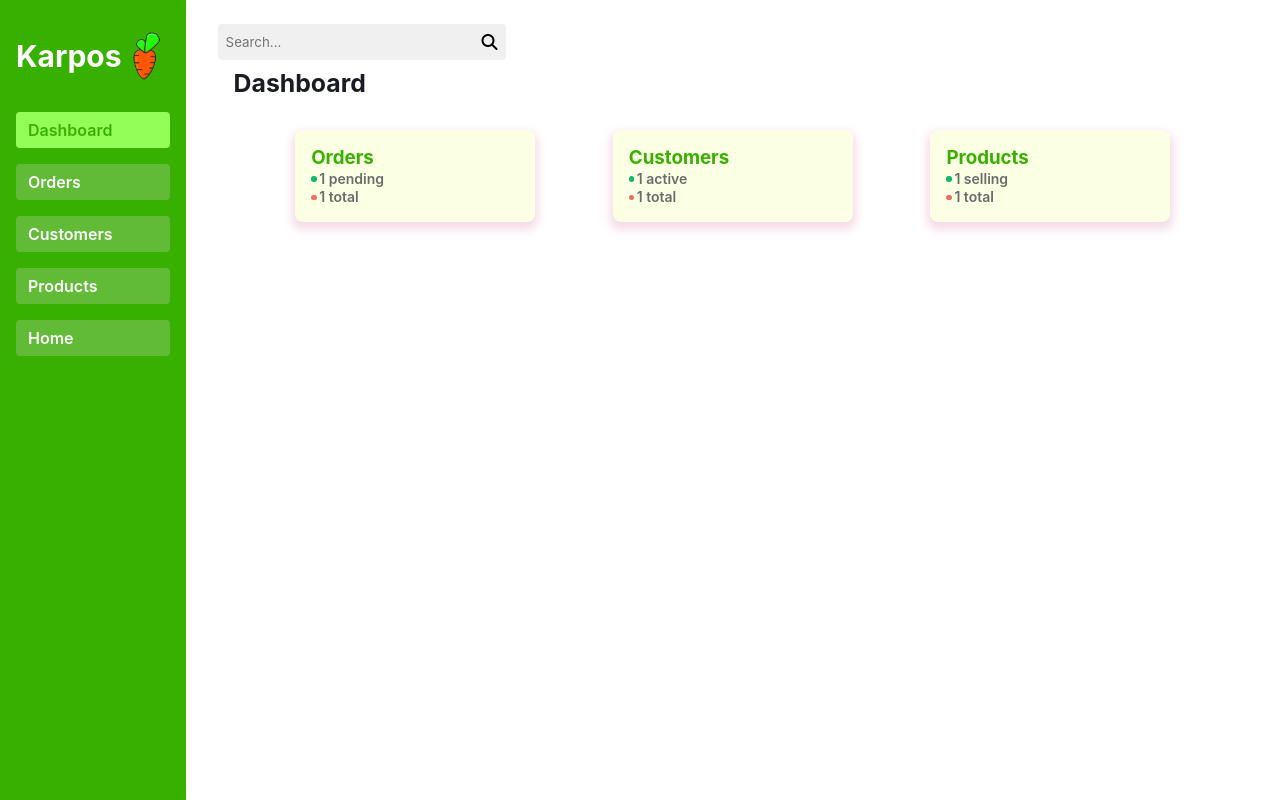
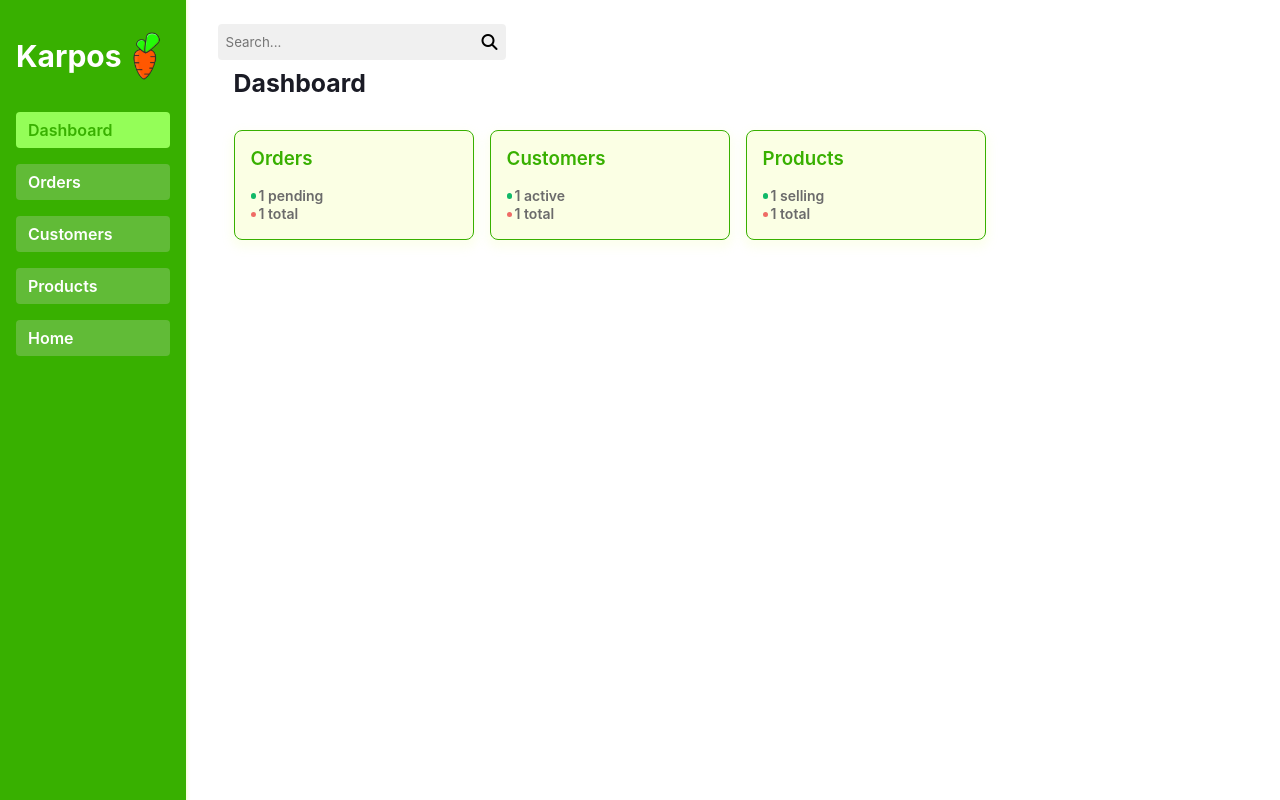
Before and after one commit to chochodev/GroceryApp, a Flask app: page /admin_panel/dashboard in a window 1280 px wide. Run offline with Flask 3, Linux system fonts and the light colour scheme; a user stored in the database is signed in; tables that the repository leaves empty hold one stand-in row (values such as "Sample post"); parts of the project's set-up code (start-up, migrations or seed data) failed here and were passed over; some libraries are stand-ins or nearby versions.

Commit message:
update: css styling

```diff
--- a/website/static/css/admin/dashboard.css
+++ b/website/static/css/admin/dashboard.css
@@ -20,7 +20,7 @@
 
 #dashboard .search-form .search-input:focus {
     border: none;
-    box-shadow: 0 0 2px 3px rgba(185, 17, 96, .25);
+    box-shadow: 0 0 2px 3px rgba(235, 255, 144, .25);
 }
 
 #dashboard .search-form .search-cta {
@@ -54,15 +54,18 @@
 }
 
 #dashboard .main .brief-contents .content {
+    gap: 1rem;
     max-width: 15rem;
     padding: 1rem;
     border-radius: .5rem;
     background: var(--main-clr);
-    box-shadow: 0 5px 10px 3px rgba(185, 16, 97, .15);
+    box-shadow: 0 5px 10px 3px rgba(235, 255, 144, .15);
+    border: 1px solid var(--background-deep-clr);
 }
 
 #dashboard .main .brief-contents .content .name {
-    color: var(--text-clr)
+    color: var(--text-clr);
+    font-weight: 600;
 }
 
 #dashboard .main .brief-contents .content .info-div > * {
--- a/website/templates/admin/dashboard.html
+++ b/website/templates/admin/dashboard.html
@@ -7,7 +7,7 @@
             <div class="title-section w-full flex dir-col">
                 <h2 class="title header-md">Dashboard</h2>
             </div>
-            <div class="brief-contents w-full flex-c-se">
+            <div class="brief-contents w-full flex-ac">
                 <div class="content w-full flex-s-s dir-col">
                     <h3 class="name">Orders</h3>
                     <div class="info-div flex dir-col">
```
